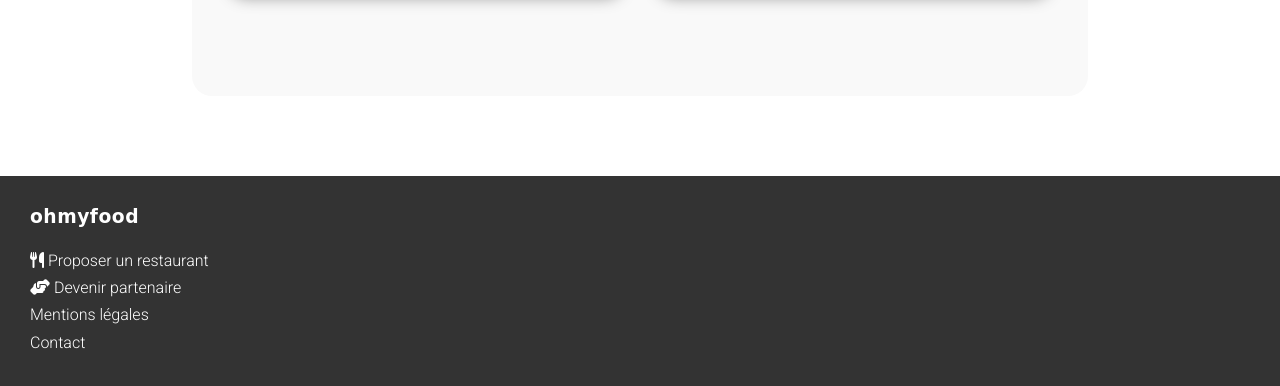
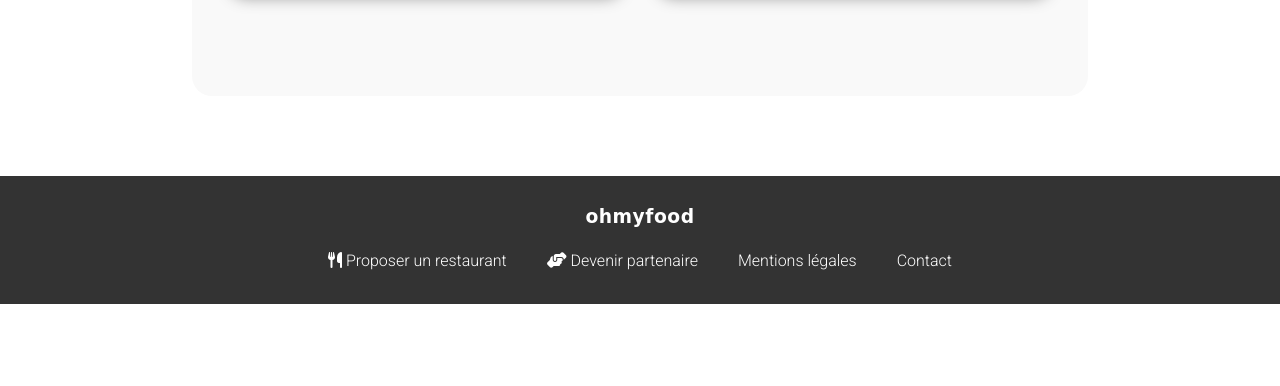
Before and after one commit to DavidPayet/ohmyfood, a website: page index.html in a window 1280 px wide. Shown: the part 1497-1883 px from the top of the page. After the commit the page ends 1801 px from the top, so only its background shows below. Drawn offline with Linux system fonts and the light colour scheme; a web font is replaced by a local one.

Commit message:
Center footer above 768px

```diff
--- a/sass/layout/_footer.scss
+++ b/sass/layout/_footer.scss
@@ -3,6 +3,19 @@ footer {
   color: #fff;
   padding: 30px;
   width: 100%;
+
+  @media screen and (min-width: 768px) {
+    @include center-flex;
+    flex-direction: column;
+
+    ul {
+      display: flex;
+
+      li {
+        margin: 0 20px;
+      }
+    }
+  }
 
   h3 {
     font-family: $title-font;
```
Also changed, not shown: public/css/style.css, 1 other file.
